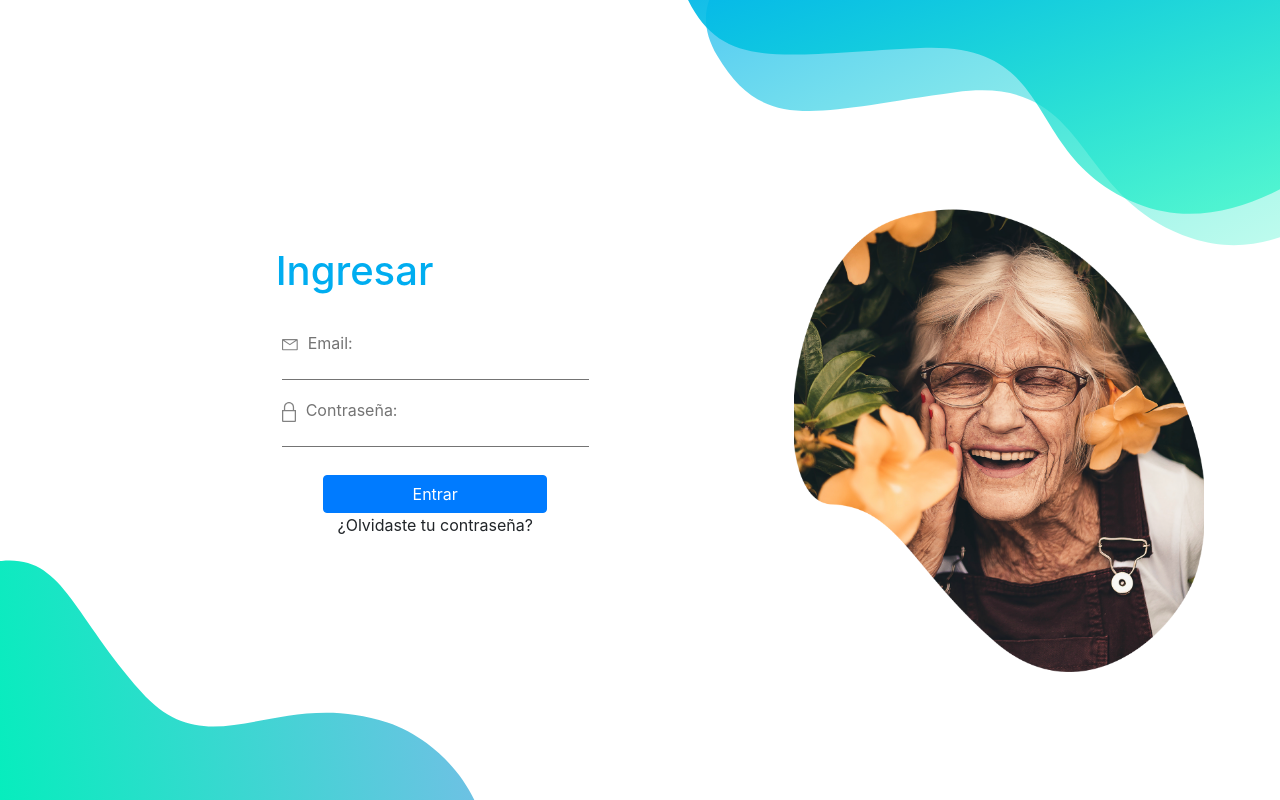
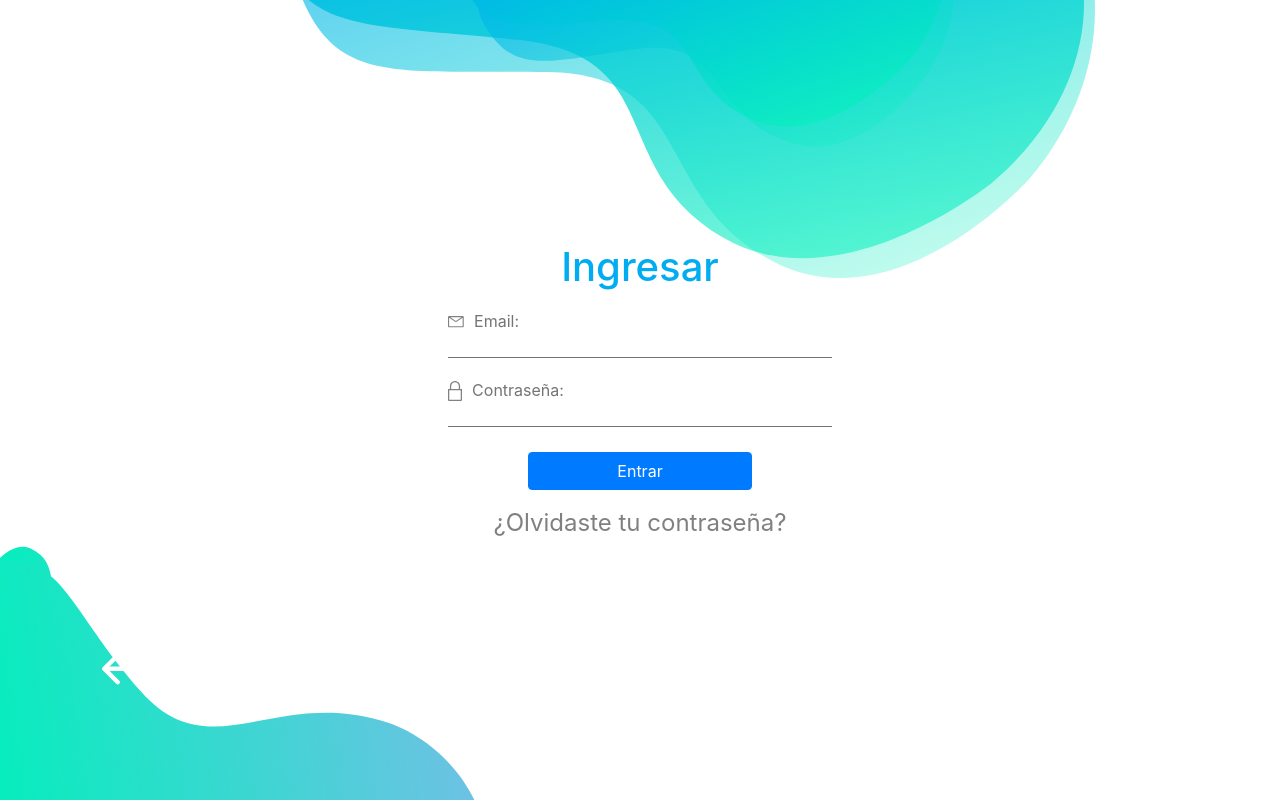
Before and after one commit to marialejandraip/crowdfunding-peer-to-peer, a React (Create React App) app: page /login in a window 1280 px wide. Built offline with nearby package versions, Linux system fonts and the light colour scheme; no server answers.

Commit message:
Alefycita fixeando styles XD

```diff
--- a/src/Views/login.js
+++ b/src/Views/login.js
@@ -14,6 +14,7 @@ import lock from '../assets/images/icons/lock.svg';
 import mail from '../assets/images/icons/mail.svg';
 import 'bootstrap/dist/css/bootstrap.min.css';
 import '../components.css';
+import styles from './login.module.css';
 
 export default function Login() {
   let history= useHistory()
@@ -37,16 +38,16 @@ export default function Login() {
   }
 
   return (
-    <div className = "login">
-      <img className = "img-top" src = {top} alt=""/>
-      <img className = "top-desktopL" src = {topDesktop} alt=""/>
-      <img className = "grandma" src = {Grandma} alt=""/>
+    <div className = {styles.login}>
+      <img className = {styles['img-top']} src = {top} alt=""/>
+      <img className = {styles['top-desktopL']} src = {topDesktop} alt=""/>
+      <img className = {styles.Grandma} src = {Grandma} alt=""/>
 
-      <div>
-        <h1 className = "tittle">Ingresar</h1>
-        <div className = "container">
+      <div className = {styles.titleAndForm}>
+        <h1 className = {styles.title}>Ingresar</h1>
+        <div className = {styles.container}>
           <form >
-          <div className="form-group">
+          <div className={styles['form-group']}>
           <label>
               <img src = {mail} alt=""/>
               Email:
@@ -63,13 +64,16 @@ export default function Login() {
             className = "col-7 button"
             onClick={(e)=>handleLogIn(e)}
             >Entrar</Button>
-            <span>¿Olvidaste tu contraseña?</span>
           </div>
+          <p><span>¿Olvidaste tu contraseña?</span></p>
           </form>
         </div>
       </div>
-      <img className = "image-bottom" src = {bottom} alt=""/>
-      <Link to="/"><button className = "arrow"/></Link>
+      <img className = {styles['image-bottom']} src = {bottom} alt=""/>
+      <div className = {styles.arrowSign}>
+        <Link to="/"><button className = {styles.arrow} /></Link>
+      </div>
+
 
       <img className = "bottom-desktopL" src = {bottomDesktop} alt=""/>
     </div>
--- /dev/null
+++ b/src/Views/login.module.css
@@ -0,0 +1,84 @@
+.login {
+  width: 100%;
+  height: 100vh;
+}
+
+.img-top,
+.top-desktopL {
+  position: absolute;
+  top: -10px;
+  height: 36%;
+  width: 100%;
+  z-index: -1;
+}
+
+.image-bottom {
+  position: absolute;
+  bottom: 0;
+  left: 0;
+  height: 33%;
+  z-index: -1;
+}
+
+.Grandma {
+  display: none;
+}
+
+.arrowSign {
+  position: absolute;
+  bottom: 8vw;
+  left: 8vw;
+  width: 45px;
+  height: 45px;
+}
+
+.title {
+  color: #00adf0;
+}
+
+.arrow {
+  background-color: #00000000;
+  background-image: url(../assets/images/Arrow.svg);
+  width: 80%;
+  height: 72%;
+  z-index: 2;
+  border-style: none;
+}
+
+.titleAndForm {
+  width: 100%;
+  height: 100vh;
+  display: flex;
+  flex-direction: column;
+  align-items: center;
+  justify-content: center;
+  padding: 24% 12%;
+}
+
+label {
+  border-bottom: 1px #747474 solid;
+  color: #747474;
+  font-size: 1em;
+  margin: 10px;
+  width: 100%;
+}
+
+label img {
+  margin: 0 10px 0 0;
+}
+
+input {
+  border: none;
+  width: 100%;
+}
+
+form button{
+  margin: 4%;
+}
+
+.form-group {
+  display: flex;
+  flex-direction: column;
+  align-items: center;
+  justify-content: space-around;
+}
--- a/src/Views/signup.js
+++ b/src/Views/signup.js
@@ -12,7 +12,7 @@ import Child from '../assets/images/Chil.png';
 import lock from '../assets/images/icons/lock.svg';
 import mail from '../assets/images/icons/mail.svg';
 import user from '../assets/images/icons/user.svg';
-
+import styles from './signup.module.css';
 import '../components.css';
 
 export default function Signup() {
@@ -25,18 +25,16 @@ export default function Signup() {
   }
   return (
     <>
-    <div className = "signup">
+    <div className={styles.signup}>
+      <img className = {styles['img-top']} src = {top} alt="" />
+      <img className = "top-desktop" src = {topDesktop} alt="" />
+      <img className = {styles.child} src = {Child} alt="" />
 
-    <img className = "img-top" src = {top} alt="" />
-
-    <img className = "top-desktop" src = {topDesktop} alt="" />
-    <img className = "child" src = {Child} alt="" />
-
-    <div>
-      <h1 className = "tittle-signup">Crear Cuenta</h1>
-      <div className = "container-signup">
+      <div className={styles.titleAndForm}>
+        <h1 className = {styles['title-signup']}>Crear Cuenta</h1>
+        <div className = {styles['container-signup']}>
           <form >
-          <div className="form-group">
+            <div className={styles['form-group']}>
             <label>
               <img src = {user} alt="" className="mail" />
               Nombre:
@@ -62,10 +60,11 @@ export default function Signup() {
           </form>
         </div>
       </div>
-    <img className = "image-bottom" src = {bottom} alt="" />
-    <Link to="/"><button className = "arrow"/></Link>
-
-    <img className = "bottom-desktop" src = {bottomDesktop} alt="" />
+    <img className = {styles['image-bottom']} src = {bottom} alt="" />
+    <div className = {styles.arrowSign}>
+      <Link to="/"><button className = {styles.arrow}/></Link>
+    </div>
+    <img className = {styles['bottom-desktop']} src = {bottomDesktop} alt="" />
   </div>
   </>
   )
--- /dev/null
+++ b/src/Views/signup.module.css
@@ -0,0 +1,149 @@
+.signup {
+  height: 100vh;
+  width: 100%;
+}
+
+.img-top {
+  position: absolute;
+  top: -10px;
+  height: 36%;
+  width: 100%;
+  z-index: -1;
+}
+
+.image-bottom {
+  position: absolute;
+  bottom: 0;
+  left: 0;
+  height: 33%;
+  z-index: -1;
+}
+
+.arrowSign {
+  position: absolute;
+  bottom: 8vw;
+  left: 8vw;
+  width: 45px;
+  height: 45px;
+}
+
+.tittle-signup {
+  color: #00adf0;
+}
+
+/* .container-signup{
+  width: 100%;
+  padding: 12%;
+} */
+
+form {
+  width: 100%;
+  height: 100%;
+}
+
+.form-group {
+  display: flex;
+  flex-direction: column;
+  align-items: center;
+  justify-content: space-around;
+}
+
+.titleAndForm {
+  width: 100%;
+  height: 100vh;
+  display: flex;
+  flex-direction: column;
+  align-items: center;
+  justify-content: center;
+  padding: 24% 12%;
+}
+
+label {
+  border-bottom: 1px #747474 solid;
+  color: #747474;
+  font-size: 1em;
+  margin: 10px;
+  width: 100%;
+}
+
+label img {
+  margin: 0 10px 0 0;
+}
+
+input {
+  border: none;
+  width: 100%;
+}
+
+.button {
+  background-color: #fc571f;
+  border: #fc571f;
+  border-radius: 18px;
+  margin-top: 20px;
+  padding: 10px;
+}
+
+.arrow {
+  background-color: #00000000;
+  background-image: url(../assets/images/Arrow.svg);
+  width: 80%;
+  height: 72%;
+  z-index: 2;
+  border-style: none;
+}
+
+.child {
+  display: none;
+}
+
+label {
+  top: 10px;
+}
+
+.child,
+.top-desktop,
+.top-desktopL,
+.bottom-desktop,
+.bottom-desktopL,
+.grandma {
+  display: none;
+}
+
+@media screen and (min-width: 720px) {
+  .img-top,
+  .image-bottom,
+  .arrow {
+    display: none;
+  }
+
+  .child {
+    display: block;
+    width: 100%;
+  }
+
+  .signup {
+    display: flex;
+    align-items: center;
+    height: 100vh;
+    width: 100%;
+    justify-content: space-around;
+  }
+
+  .bottom-desktop {
+    display: block;
+    position: absolute;
+    bottom: 0;
+    right: 0;
+    width: 40%;
+    z-index: -1;
+  }
+
+  .bottom-desktopL {
+    display: block;
+    position: absolute;
+    bottom: 0;
+    left: 0;
+    width: 40%;
+    z-index: -1;
+  }
+}
--- a/src/components.css
+++ b/src/components.css
@@ -1,104 +1,3 @@
-.login{
-    height: 100vh;
-    width: 100vw;
-    overflow-y: hidden;
-}
-
-.sigup{
-    height: 100%;
-    width: 100vw;
-    overflow-y: hidden;
-}
-
-.img-top{
-    position: relative;
-    height:36%;
-    width:100%;
-    z-index: 1;
-}
-.image-bottom{
-    position: absolute;
-    height:33%;
-  /*   width:55%;
-    bottom:0; */
-    z-index: -1;
-}
-.tittle{
-    position: absolute;
-    color: #00ADF0;
-    margin-left: -7%;
-    width: 75%;
-    top: 196px;
-    z-index: 2;
-}
-.tittle-signup{
-    position: absolute;
-    color: #00ADF0;
-    margin-left: 9%;
-    width: 40%;
-    top: 90px;
-    z-index: 2;
-}
-.container{
-    height: 31%;
-    padding-top: 18px ;
-}
-.container-signup{
-    height: 31%;
-    padding-top: 18px ;
-    margin-top: 30px;
-}
-.form {
-    display: flex;
-    flex-direction: column;
-    align-items: center;
-    justify-content: space-around;
-}
-.form-group {
-  display: flex;
-  flex-direction: column;
-  align-items: center;
-  justify-content: space-around;
-  margin-bottom: 0;
-}
-
-label {
-  border-bottom: 1px #747474 solid;
-  color: #747474;
-  font-size: 1em;
-  margin: 10px;
-  width: 80%;
-}
-
-label img {
-  margin:0 10px 0 0;
-}
-input {
-  border: none;
-  width: 100%;
-}
-.button{
-    background-color: #FC571F;
-    border: #FC571F;
-    border-radius: 18px;
-    margin-top: 20px;
-    padding: 10px;
-}
-.arrow{
-    position: absolute;
-    background-color: #00000000;
-    background-image: url(./assets/images/Arrow.svg);
-    border: 0;
-    width: 39px;
-    height: 33px;
-    margin-left: 16%;
-    margin-top: 35%;
-    z-index: 2;
-}
-label{
-  top: 10px
-}
-
 .child, .top-desktop, .top-desktopL, .bottom-desktop, .bottom-desktopL, .grandma{
   display: none;
 }
```
Lines whose indentation alone changed are shown as unchanged.
